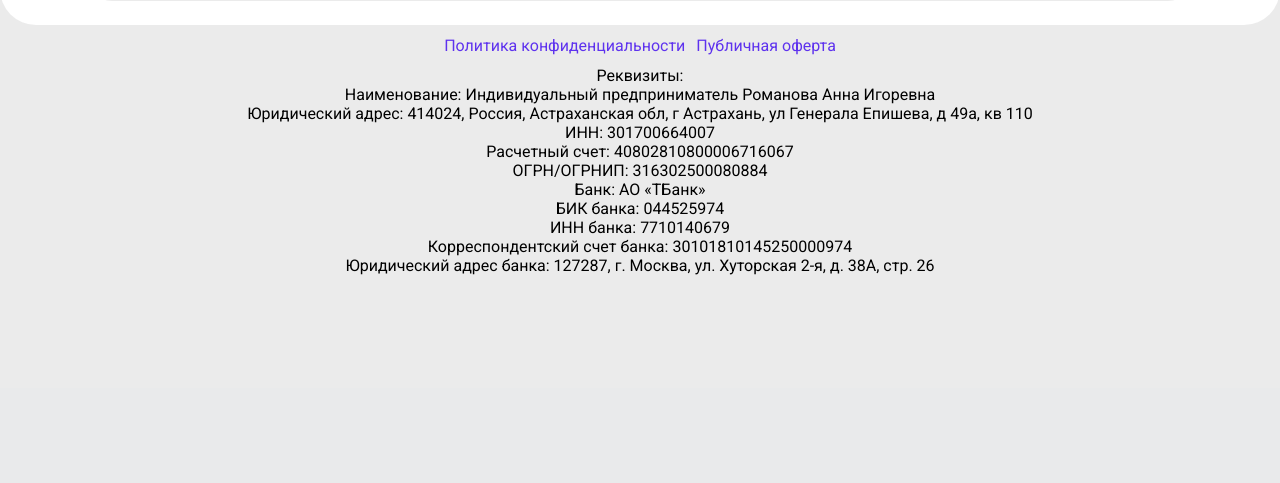
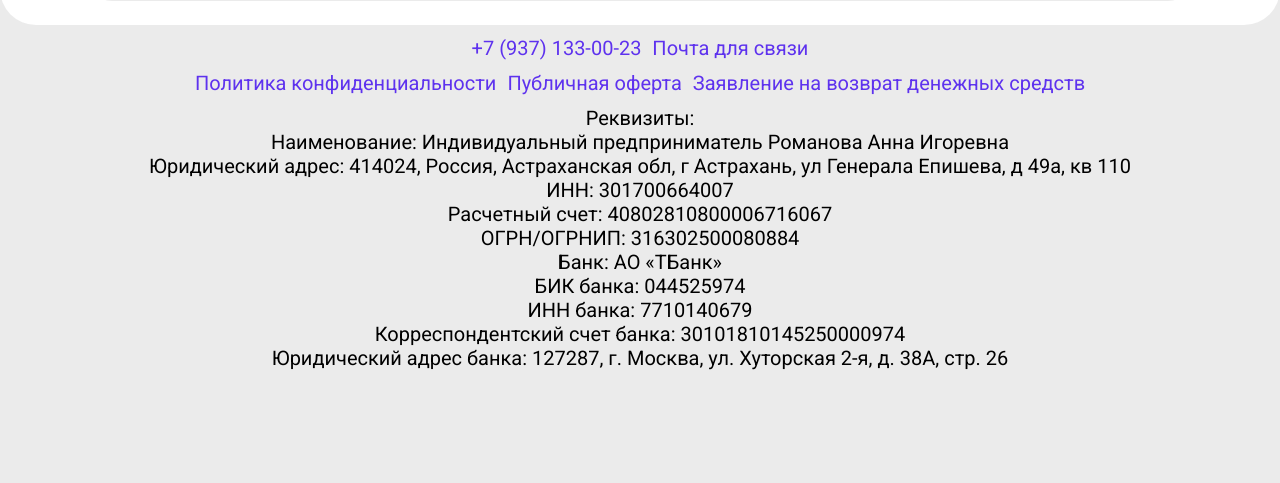
Before and after one commit to skr1pmen/lichno.ru, a Yii app: template views/site/index.php in a window 1280 px wide. Shown: the part 1431-1914 px from the top of the page. Before the commit the page ends 1706 px from the top, so only its background shows below. Run offline with PHP 8.4 and a stand-in for Yii, Linux system fonts and the light colour scheme; the template is opened without the code that fills it, so the values that code supplies are empty; some libraries are stand-ins or nearby versions.

Commit message:
docs added

```diff
--- a/views/site/index.php
+++ b/views/site/index.php
@@ -201,8 +201,13 @@
 </div>
 
 <div class="docs">
+    <div class="contacts">
+        <a href="tel:+79371330023">+7 (937) 133-00-23</a>
+        <a href="mailto:aiti-finans@yandex.ru">Почта для связи</a>
+    </div>
     <a href="/docs/policy">Политика конфиденциальности</a>
     <a href="/docs/offer">Публичная оферта</a>
+    <a href="/docs/Заявление на возврат ден средств.doc">Заявление на возврат денежных средств</a>
     <div>
         <span>Реквизиты:</span>
         <span>Наименование: Индивидуальный предприниматель Романова Анна Игоревна</span>
--- a/web/css/main.css
+++ b/web/css/main.css
@@ -204,9 +204,15 @@ header {
     align-content: center;
     padding: clamp(0.5rem, 0.438rem + 0.31vw, 0.813rem) 0;
     gap: clamp(0.5rem, 0.438rem + 0.31vw, 0.813rem);
+    font-size: clamp(0.75rem, 0.568rem + 0.91vw, 1.25rem);
     a {
         text-decoration: none;
         color: var(--accent-color);
+    }
+    .contacts {
+        display: flex;
+        flex-direction: row;
+        gap: clamp(0.5rem, 0.438rem + 0.31vw, 0.813rem);
     }
     div {
         text-align: center;
```
Also changed, not shown: 1 other file.
